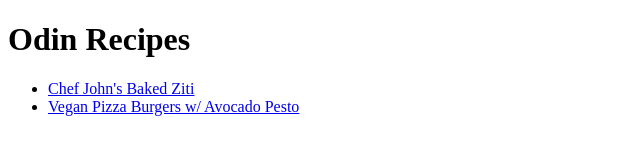
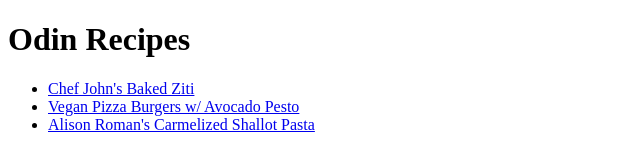
Before and after one commit to RichPhillipson/odin-recipes, a plain HTML site: page index.html in a window 1280 px wide. Shown: the whole page, without its empty margins (0-640 px from the left). Drawn offline with Linux system fonts and the light colour scheme.

Commit message:
Add shallot pasta link to index

```diff
--- a/index.html
+++ b/index.html
@@ -13,6 +13,9 @@
           <li>
             <a href="recipes/pestoBeanBurgers.html">Vegan Pizza Burgers w/ Avocado Pesto</a>
           </li>
+          <li>
+            <a href="recipes/shallotPasta.html">Alison Roman's Carmelized Shallot Pasta</a>
+          </li>
         </ul>
       </body>
 </html>
```
